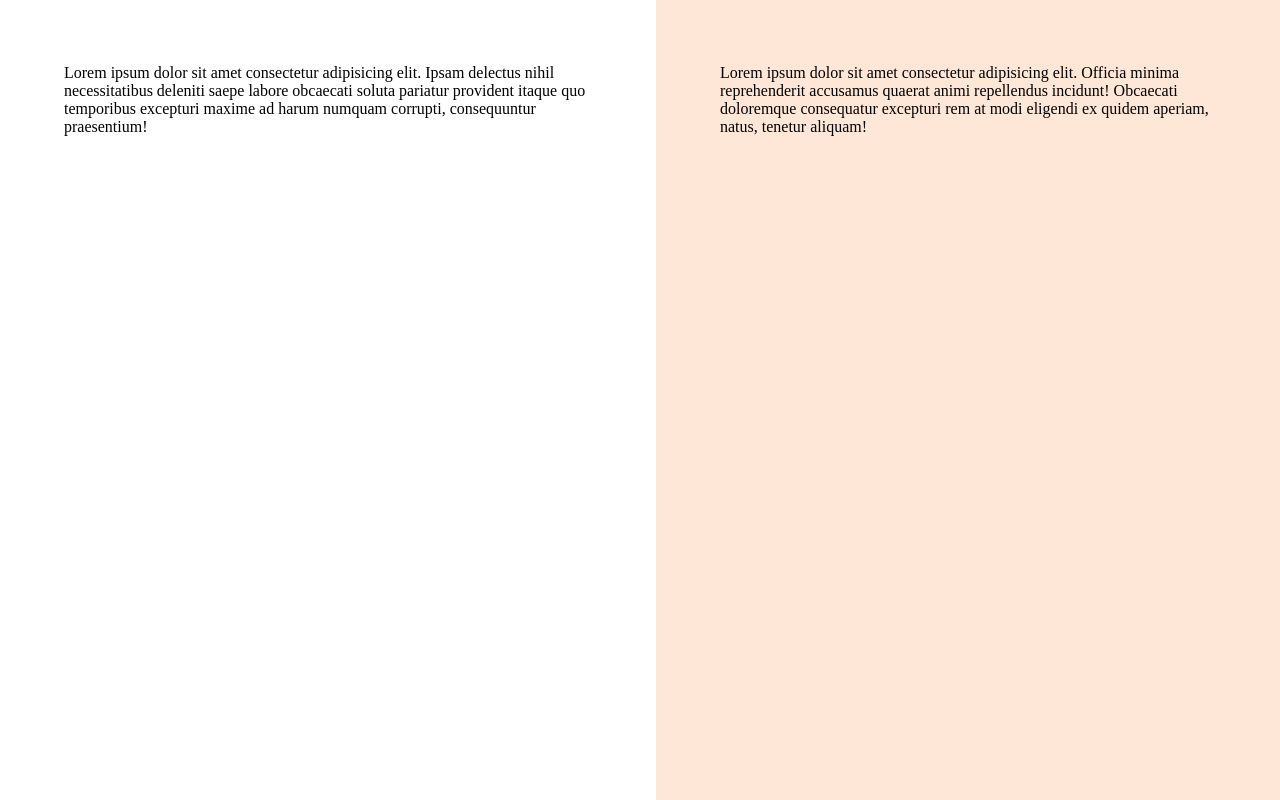
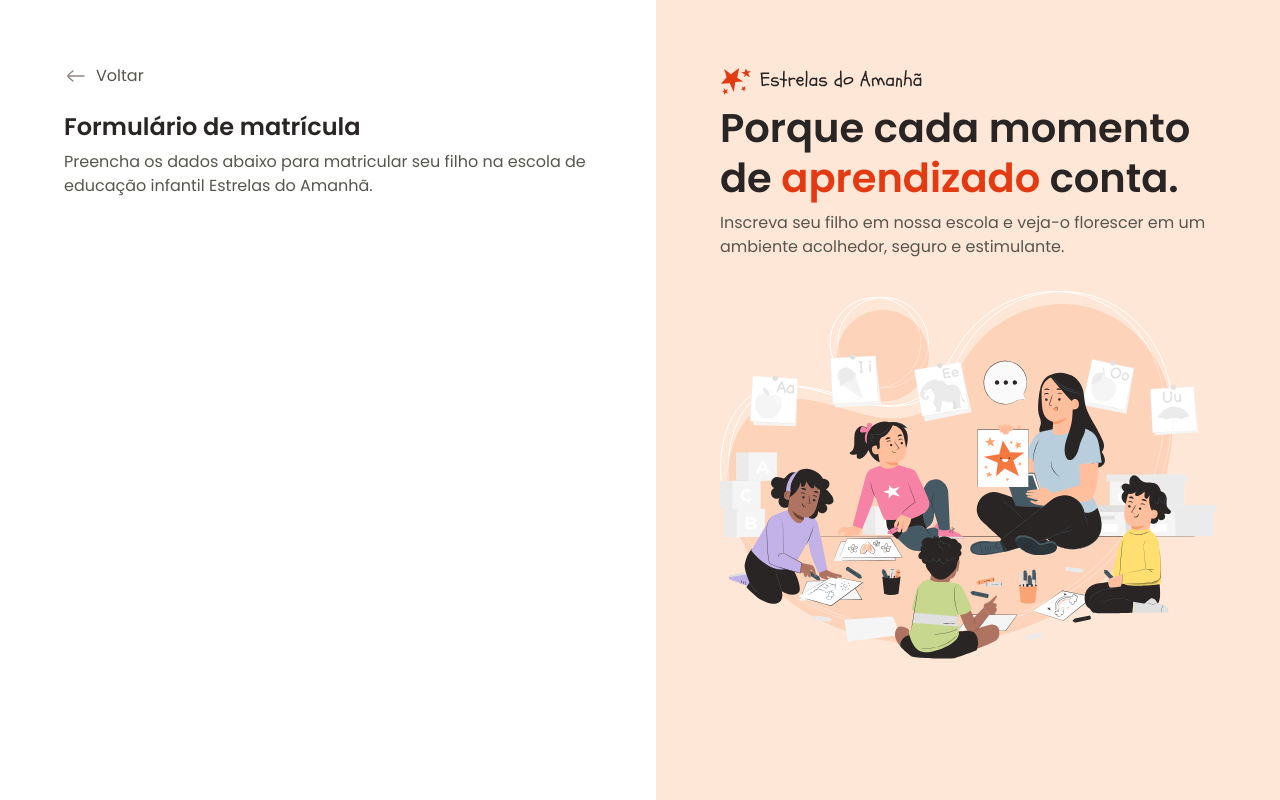
Before and after one commit to Amira-Ahmad/proj-formularioDeMatricula, a plain HTML site: page index.html in a window 1280 px wide. Drawn offline with Linux system fonts and the light colour scheme.

Commit message:
conteudo aside e conteudo inicial do main

```diff
--- a/index.html
+++ b/index.html
@@ -5,24 +5,39 @@
   <link rel="preconnect" href="https://fonts.gstatic.com" crossorigin>
   <meta charset="UTF-8">
   <meta name="viewport" content="width=device-width, initial-scale=1.0">
-  <title>Estrelas do amanhã</title>
+  <title>Estrelas do Amanhã</title>
   <link rel="stylesheet" href="styles/index.css">
   <link href="https://fonts.googleapis.com/css2?family=Poppins:ital,wght@0,100;0,200;0,300;0,400;0,500;0,600;0,700;0,800;0,900;1,100;1,200;1,300;1,400;1,500;1,600;1,700;1,800;1,900&display=swap" rel="stylesheet">
+
 </head>
 
 <body>
   <div id="app">
+
     <main>
       <div class="main-container">
-        Lorem ipsum dolor sit amet consectetur adipisicing elit. Ipsam delectus nihil necessitatibus deleniti saepe labore obcaecati soluta pariatur provident itaque quo temporibus excepturi maxime ad harum numquam corrupti, consequuntur praesentium!
+
+        <div class="back">
+          <img src="/assets/icons/arrow-left-02.svg" alt="seta voltar">
+          <span>Voltar</span>
+        </div>
+
+        <h1>Formulário de matrícula</h1>
+        <p>Preencha os dados abaixo para matricular seu filho na escola de educação infantil Estrelas do Amanhã.</p>
       </div>
     </main>
 
     <aside>
       <div class="aside-container">
-        Lorem ipsum dolor sit amet consectetur adipisicing elit. Officia minima reprehenderit accusamus quaerat animi repellendus incidunt! Obcaecati doloremque consequatur excepturi rem at modi eligendi ex quidem aperiam, natus, tenetur aliquam!
+        <header>
+          <img src="/assets/logo.svg" alt="logo estrelas do amanhã">
+          <h2>Porque cada momento de <span>aprendizado</span> conta.</h2>
+          <p>Inscreva seu filho em nossa escola e veja-o florescer em um ambiente acolhedor, seguro e estimulante.</p>
+        </header>
+        <img src="assets/Illustration.svg" alt="ilustração de uma professora com crianças prestando atenção">
       </div>
     </aside>
+
   </div>
 </body>
 </html>
--- a/styles/global.css
+++ b/styles/global.css
@@ -22,6 +22,18 @@
   --semantic-error: #dc2626;
 }
 
+
 body {
   /* overflow: hidden; não funcionou */
+  font: var(--text);
+  color: var(--text-secondary);
 }
+
+h1, h2 {
+  color: var(--text-primary);
+}
+
+img {
+  max-width: 100%;
+  height: auto;
+}
--- a/styles/layout.css
+++ b/styles/layout.css
@@ -15,6 +15,18 @@
     max-width: 33rem;
     margin-left: auto;
   }
+
+  & .back {
+    display: flex;
+    align-items: center;
+    gap: .5rem;
+    margin-bottom: 1.5rem;
+  }
+
+  & h1 {
+    font: 600 1.5rem/1.25 var(--font-family);
+    margin-bottom: .5rem;
+  }
 }
 
 /* image */
@@ -23,7 +35,24 @@
   background-color: var(--surface-secondary);
   padding: 4rem;
 
+
   & .aside-container {
     max-width: 31rem;
+
+
+    & > img {
+      margin-top: 2rem;
+
+
+    }
+  }
+
+  & h2 {
+    font: 600 2.5rem/1.25 var(--font-family);
+    margin-bottom: .5rem;
+
+    & span {
+      color: var(--text-highlight);
+    }
   }
 }
```
